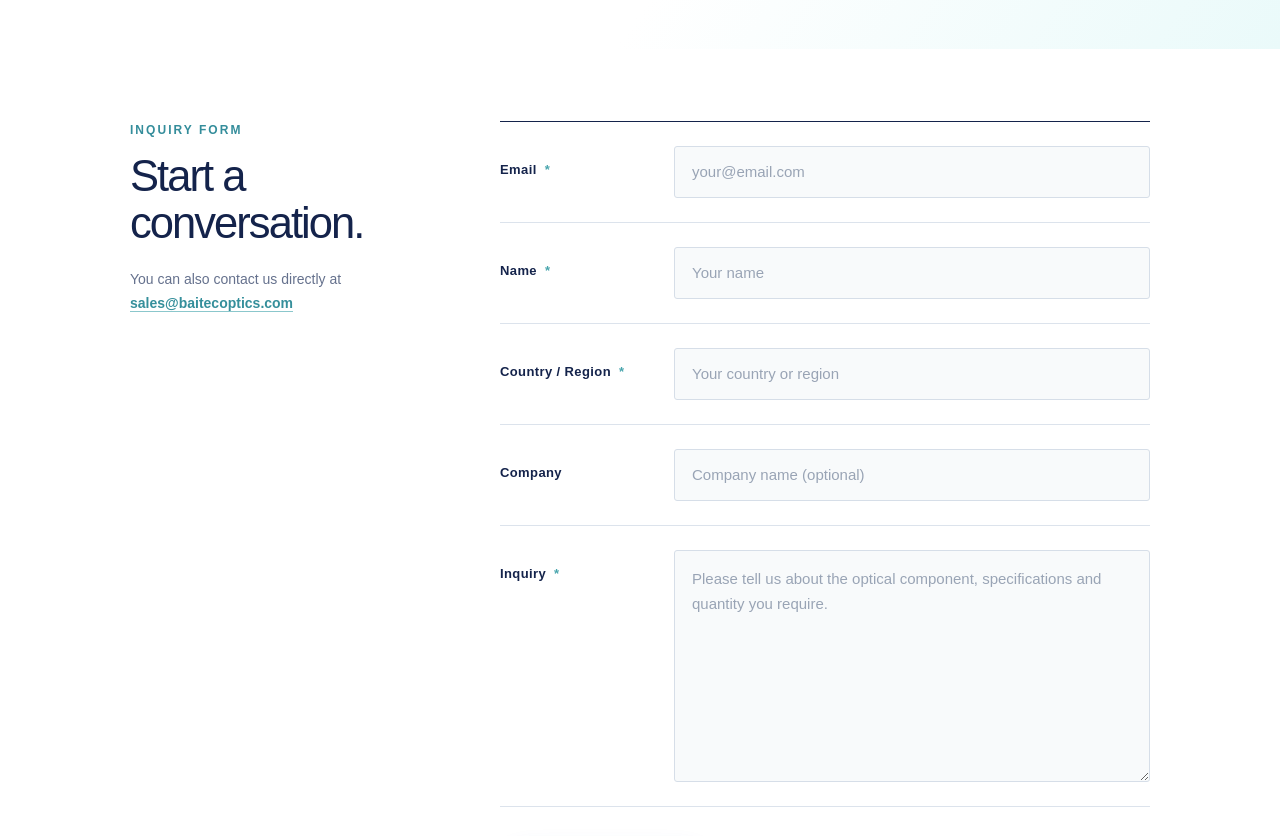
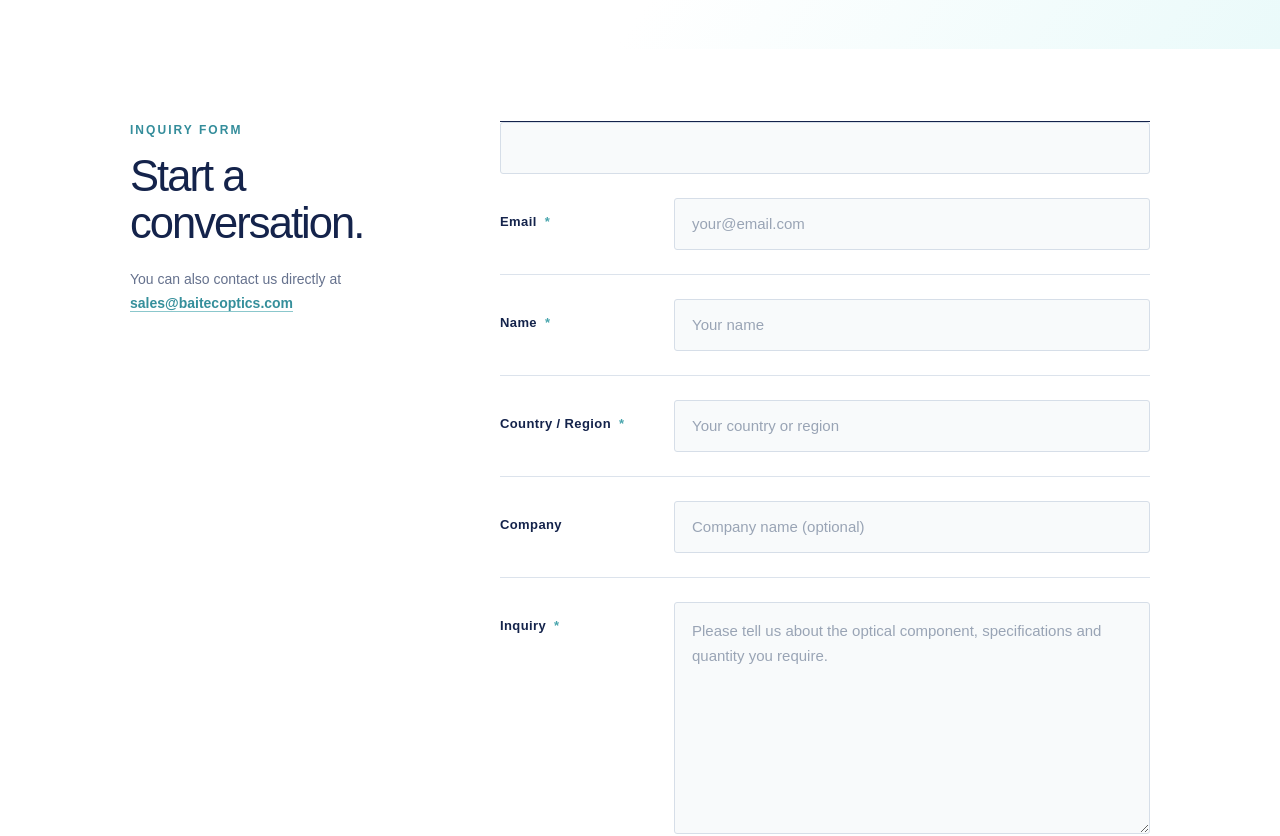
Before and after one commit to ztcc93-tech/baitec-optics, a Next.js app: page /contact in a window 1280 px wide. Shown: the part 380-1216 px from the top of the page. Built offline with nearby package versions, Linux system fonts and the light colour scheme.

Commit message:
Connect contact page to Formspree

```diff
--- a/app/contact/page.tsx
+++ b/app/contact/page.tsx
@@ -1,6 +1,6 @@
 import SiteFooter from "../components/SiteFooter";
 import SiteHeader from "../components/SiteHeader";
-import { ArrowUpRight } from "../components/Icons";
+import InquiryForm from "../components/InquiryForm";
 
 export default function ContactPage() {
   return (
@@ -23,29 +23,7 @@ export default function ContactPage() {
           <p>You can also contact us directly at <a href="mailto:sales@baitecoptics.com">sales@baitecoptics.com</a></p>
         </div>
 
-        <form className="contact-form" action="mailto:sales@baitecoptics.com" method="post" encType="text/plain">
-          <label>
-            <span>Email <b>*</b></span>
-            <input type="email" name="Email" autoComplete="email" placeholder="your@email.com" required />
-          </label>
-          <label>
-            <span>Name <b>*</b></span>
-            <input type="text" name="Name" autoComplete="name" placeholder="Your name" required />
-          </label>
-          <label>
-            <span>Country / Region <b>*</b></span>
-            <input type="text" name="Country / Region" autoComplete="country-name" placeholder="Your country or region" required />
-          </label>
-          <label>
-            <span>Company</span>
-            <input type="text" name="Company" autoComplete="organization" placeholder="Company name (optional)" />
-          </label>
-          <label>
-            <span>Inquiry <b>*</b></span>
-            <textarea name="Inquiry" rows={8} placeholder="Please tell us about the optical component, specifications and quantity you require." required />
-          </label>
-          <button className="button contact-submit" type="submit">Send inquiry <ArrowUpRight /></button>
-        </form>
+        <InquiryForm />
       </section>
 
       <SiteFooter />
```
